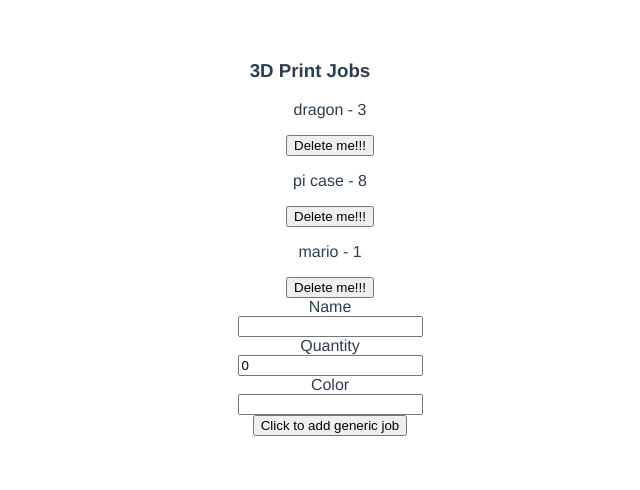
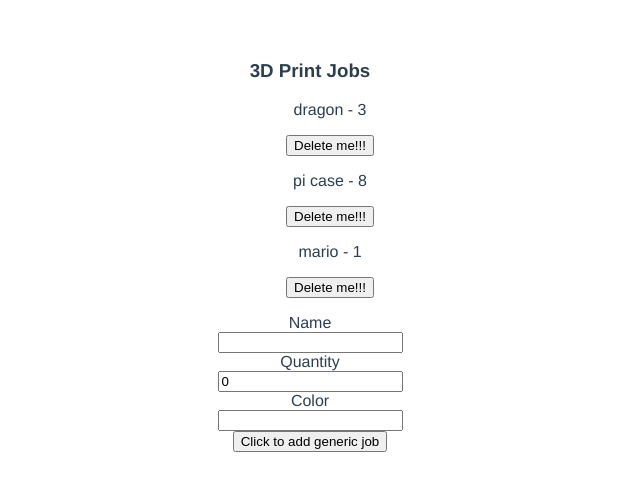
Before and after one commit to krames12/3d-print-jobs, a Vue app: page / in a window 1280 px wide. Shown: the top 490 px of the page, without its empty margins (330-970 px from the left). Built offline with nearby package versions, Linux system fonts and the light colour scheme.

Commit message:
broke out form into it's own component and it actually works. surprise!!!

```diff
--- a/src/components/JobList.vue
+++ b/src/components/JobList.vue
@@ -3,56 +3,35 @@
     <h3>3D Print Jobs</h3>
     <ul>
       <Job v-for="job in jobs" :job="job" :key="job.id" @delete="deleteJob" />
-      <div>
-        <label for="newName">Name</label>
-        <input type="text" name="newName" v-model="newPrintForm.name">
-      </div>
-      <div>
-        <label for="newQty">Quantity</label>
-        <input type="text" name="newQty" v-model="newPrintForm.qty">
-      </div>
-      <div>
-        <label for="newColor">Color</label>
-        <input type="text" name="newColor" v-model="newPrintForm.color">
-      </div>
-      <button @click="addJob">Click to add generic job</button>
     </ul>
+    <NewJobForm @add-new-job="addJob" />
   </div>
 </template>
 
 <script>
 import Job from '@/components/Job.vue'
+import NewJobForm from '@/components/NewJobForm.vue'
 import jobs from '@/assets/jobs.js'
 
 export default {
   name: 'JobList',
   components: {
-    Job
+    Job,
+    NewJobForm
   },
   data() {
     return {
       jobs,
-      newPrintForm: {
-        name: '',
-        qty: 0,
-        color: '',
-      }
     }
   },
   methods: {
-    addJob() {
+    addJob(formData) {
       this.jobs.push({
-        ...this.newPrintForm,
+        ...formData,
         id: Date.now(),
         completed: 0,
 
       });
-
-      this.newPrintForm = {
-        name: '',
-        qty: 0,
-        color: '',
-      }
     },
 
     deleteJob(jobId) {
--- /dev/null
+++ b/src/components/NewJobForm.vue
@@ -0,0 +1,43 @@
+<template>
+  <form  name="newJobForm" @submit.prevent="handleSubmit" >
+    <div>
+      <label for="newName">Name</label>
+      <input type="text" name="newName" v-model="newPrintForm.name">
+    </div>
+    <div>
+      <label for="newQty">Quantity</label>
+      <input type="text" name="newQty" v-model="newPrintForm.qty">
+    </div>
+    <div>
+      <label for="newColor">Color</label>
+      <input type="text" name="newColor" v-model="newPrintForm.color">
+    </div>
+    <button type="submit">Click to add generic job</button>
+  </form>
+</template>
+
+<script>
+export default {
+  name: "NewJobForm",
+  data() {
+    return {
+      newPrintForm: {
+        name: '',
+        qty: 0,
+        color: '',
+      },
+    }
+  },
+  methods: {
+    handleSubmit() {
+      this.$emit('add-new-job', this.newPrintForm);
+
+      this.newPrintForm = {
+        name: '',
+        qty: 0,
+        color: '',
+      }
+    }
+  }
+}
+</script>
```
